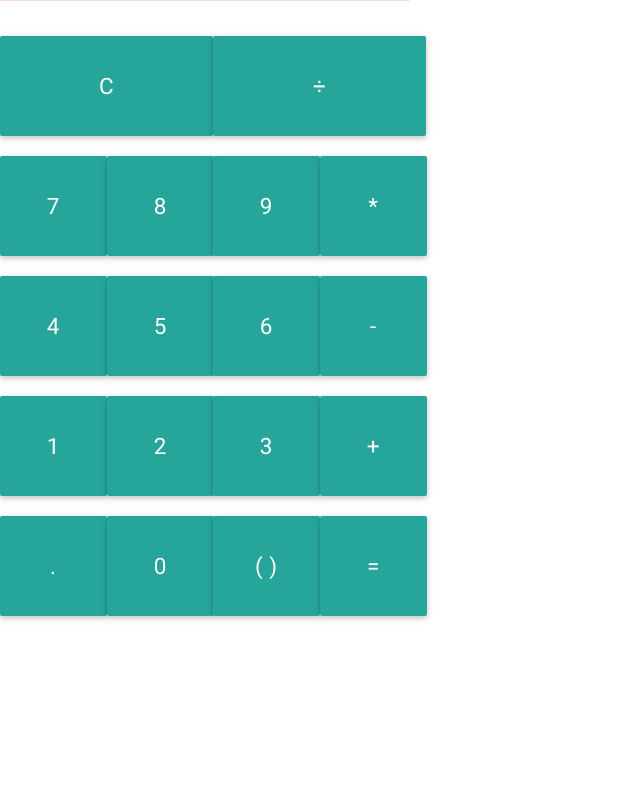
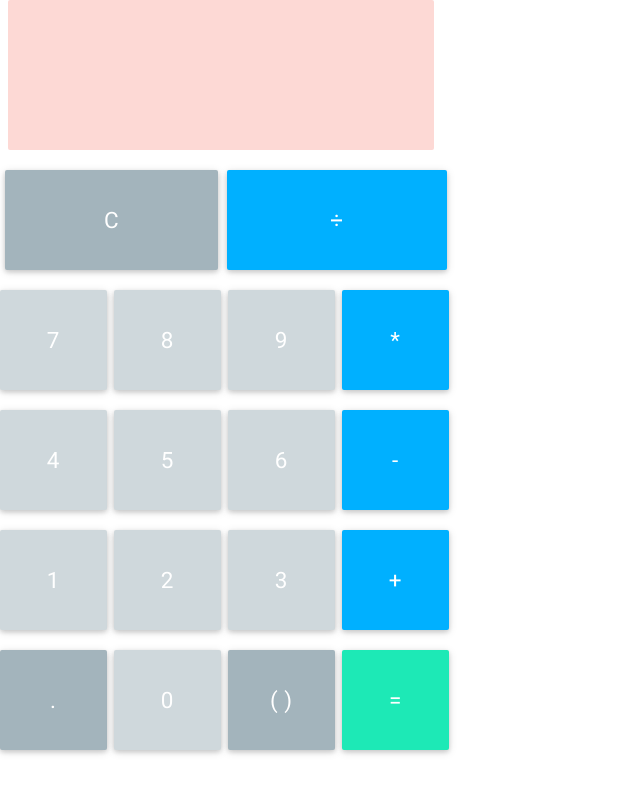
Before and after one commit to CoreyBurkhart/js-calculator, a website: page index.html in a window 1280 px wide. Shown: the whole page, without its empty margins (0-640 px from the left). Drawn offline with nearby package versions, Linux system fonts and the light colour scheme; files that its build step writes are made by us from their sources.

Commit message:
added button colors

```diff
--- a/public/sass/app.scss
+++ b/public/sass/app.scss
@@ -1,22 +1,53 @@
-$primary-color: salmon;
-$secondary-color: darken($primary-color, 15%);
+$number-color: #cfd8dc;
+$equal-color: #1de9b6;
+$operator-color: #00b0ff;
+$other-color: darken($number-color, 15%);
 
 html {
   min-height: 100%;
 }
 
 button {
-  min-width: 100px !important;
+  // min-width: 100px !important;
   min-height: 100px !important;
   font-size: 1.5rem;
+  margin: 0 .5rem 0 .5rem;
+  &.big-button {
+    margin: 0 0.30rem !important;
+  }
+  &.other {
+    background-color:  $other-color;
+  }
+  &.operator {
+    background-color: $operator-color;
+  }
+  &.number {
+    background-color: $number-color;
+  }
+  &.equal {
+    background-color: $equal-color;
+  }
 }
 
+.operator:hover {
+  background-color: darken($operator-color, 10%);
+}
+.other:hover {
+  background-color: darken($other-color, 10%);
+}
+.number:hover {
+  background-color: darken($number-color, 10%);
+}
+.equal:hover {
+  background-color: darken($equal-color, 10%);
+}
+
+
 .display {
-  background-color: lighten($primary-color, 20%);
-  margin: 0 0 1rem 0;
-  max-width: 410px;
-  min-height: 150px;
+  background-color: lighten(salmon, 20%);
+  min-height: 150px !important;
   border-radius: 2px;
+  margin:  0 0.5rem !important;
 }
 
 p {
```
